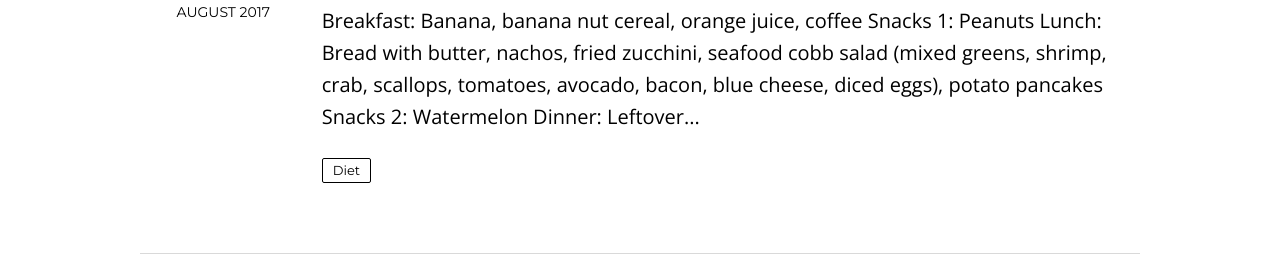
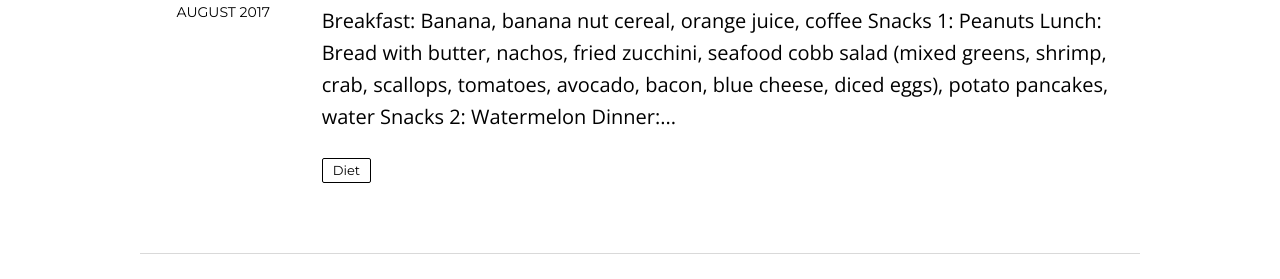
Before and after one commit to kcmlin/kcmlin.github.io, a Jekyll site: the page built from index.html, in a window 1280 px wide and 900 px high, scrolled down 438 px. Shown: the part 253-532 px from the top of the window. Built offline with Jekyll 4.4.1, drawn with Linux system fonts in a browser that asks for light colours; nearby versions of some CDN libraries; the list of posts is cut into pages by our own code.

Commit message:
Update 2017-08-20-food12.md

```diff
--- a/_posts/2017-08-20-food12.md
+++ b/_posts/2017-08-20-food12.md
@@ -13,12 +13,12 @@ published: true
 
 * **Breakfast**: Banana, banana nut cereal, orange juice, coffee
 * **Snacks 1**: Peanuts
-* **Lunch**: Bread with butter, nachos, fried zucchini, seafood cobb salad (mixed greens, shrimp, crab, scallops, tomatoes, avocado, bacon, blue cheese, diced eggs), potato pancakes
+* **Lunch**: Bread with butter, nachos, fried zucchini, seafood cobb salad (mixed greens, shrimp, crab, scallops, tomatoes, avocado, bacon, blue cheese, diced eggs), potato pancakes, water
 * **Snacks 2**: Watermelon
 * **Dinner**: Leftover fried zucchini and potato pancakes
 <hr>
 * **早餐**：香蕉，香蕉核果麥片，柳橙汁，咖啡
 * **點心 1**：花生
-* **午餐**：麵包抹奶油，烤乾酪辣味玉米片，炸櫛瓜，海鮮柯布沙拉（綜合綠葉，蝦子，蟹肉，干貝，小蕃茄，酪梨，培根，藍起司，水煮蛋切丁），馬鈴薯餅
+* **午餐**：麵包抹奶油，烤乾酪辣味玉米片，炸櫛瓜，海鮮柯布沙拉（綜合綠葉，蝦子，蟹肉，干貝，小蕃茄，酪梨，培根，藍起司，水煮蛋切丁），馬鈴薯餅，水
 * **點心 2**：西瓜
 * **晚餐**：剩餘的炸櫛瓜與馬鈴薯餅
```
